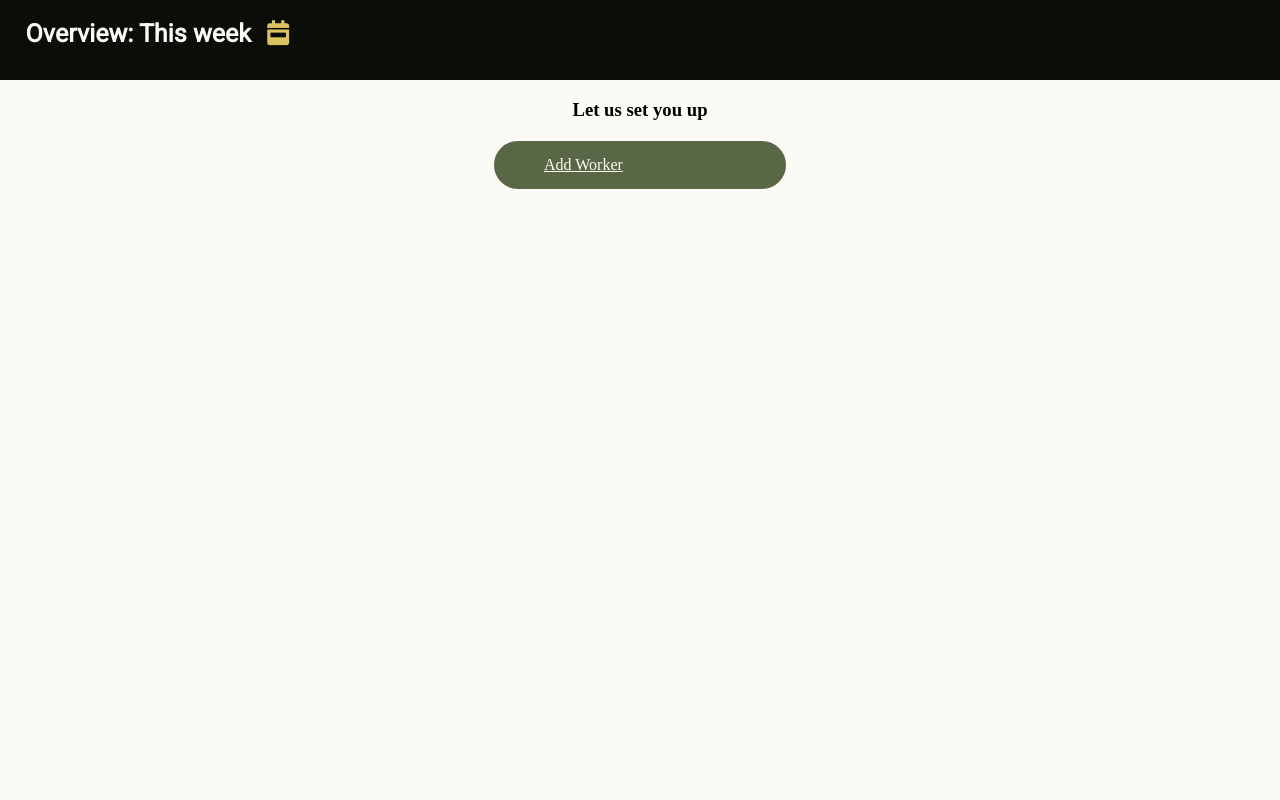
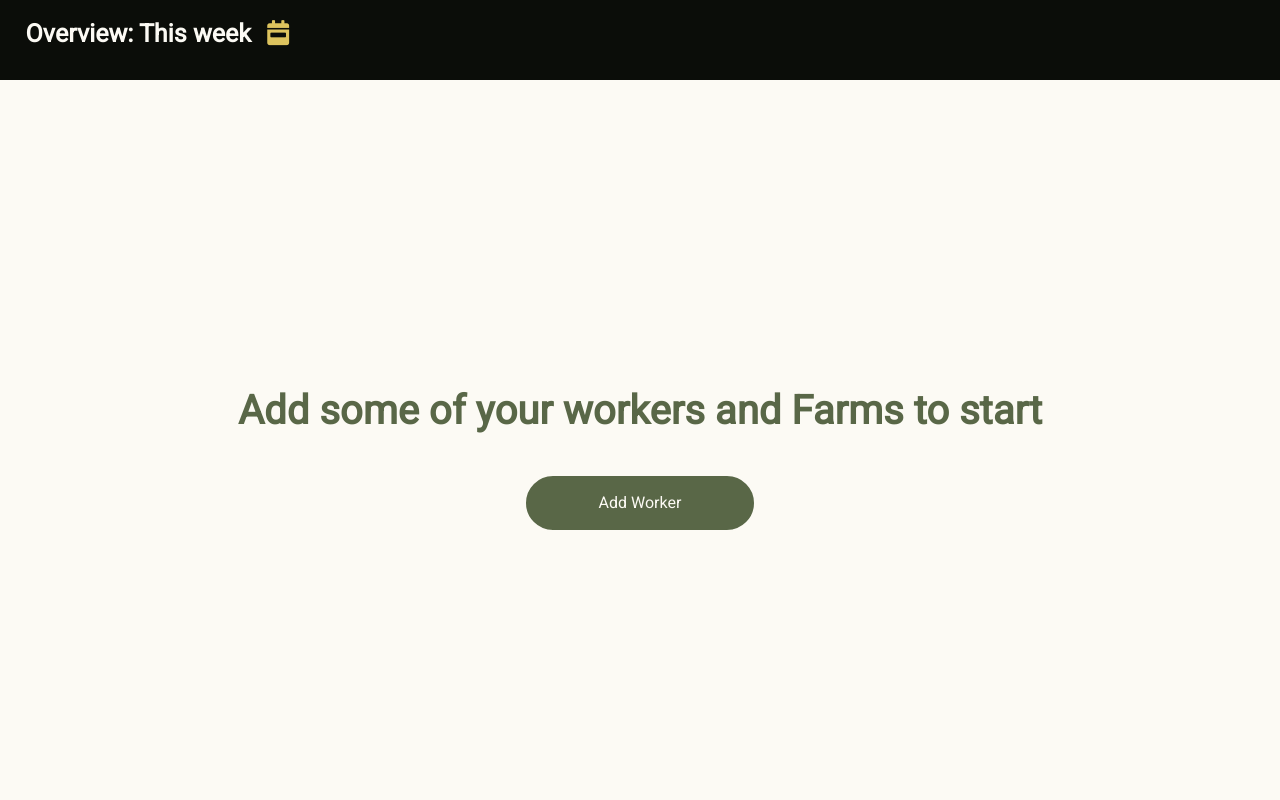
Before and after one commit to mbuthiya/lorre, a Django app: template processor/templates/dashboard-templates/week-data.html in a window 1280 px wide. Run offline with Django 3.2, Linux system fonts and the light colour scheme; the template is opened without the code that fills it, so the values that code supplies are empty; some libraries are stand-ins or nearby versions.

Commit message:
Finished overview page

```diff
--- a/processor/templates/dashboard-templates/week-data.html
+++ b/processor/templates/dashboard-templates/week-data.html
@@ -81,7 +81,7 @@
 {%else%}
 
 <section class="addworkers">
-    <h3>Let us set you up</h3>
+    <h2> Add some of your workers and Farms to start </h2>
     <a href="">Add Worker</a>
 </section>
 
--- a/static/css/week.css
+++ b/static/css/week.css
@@ -125,6 +125,7 @@ table {
     flex-direction: column;
     justify-content: center;
     align-items: center;
+    height: 90vh;
 }
 
 .addworkers h2 {
@@ -132,16 +133,19 @@ table {
     font-family: Heebo;
     font-size: 40px;
     font-weight: bold;
-    color: #fcfaf4;
+    color: #596747;
 
 }
 
 .addworkers a {
-    width: 15vw;
+    width: 10vw;
     background-color: #596747;
     color: #fcfaf4;
+    text-align: center;
     padding: 15px 50px;
     border-radius: 32px;
     border: 2px solid #fcfaf4;
+    text-decoration: none;
+    font-family: Heebo;
 
 }
```
